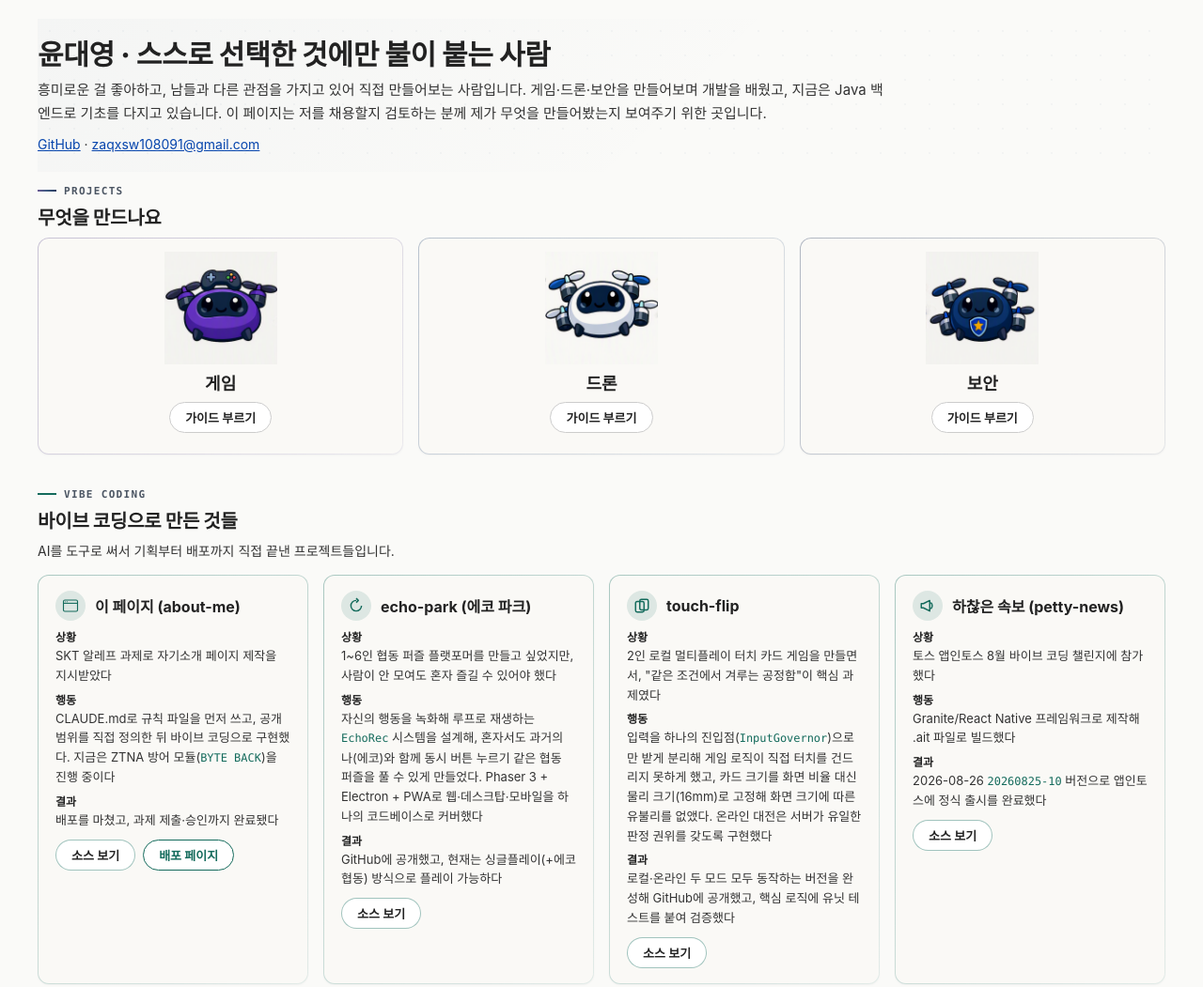
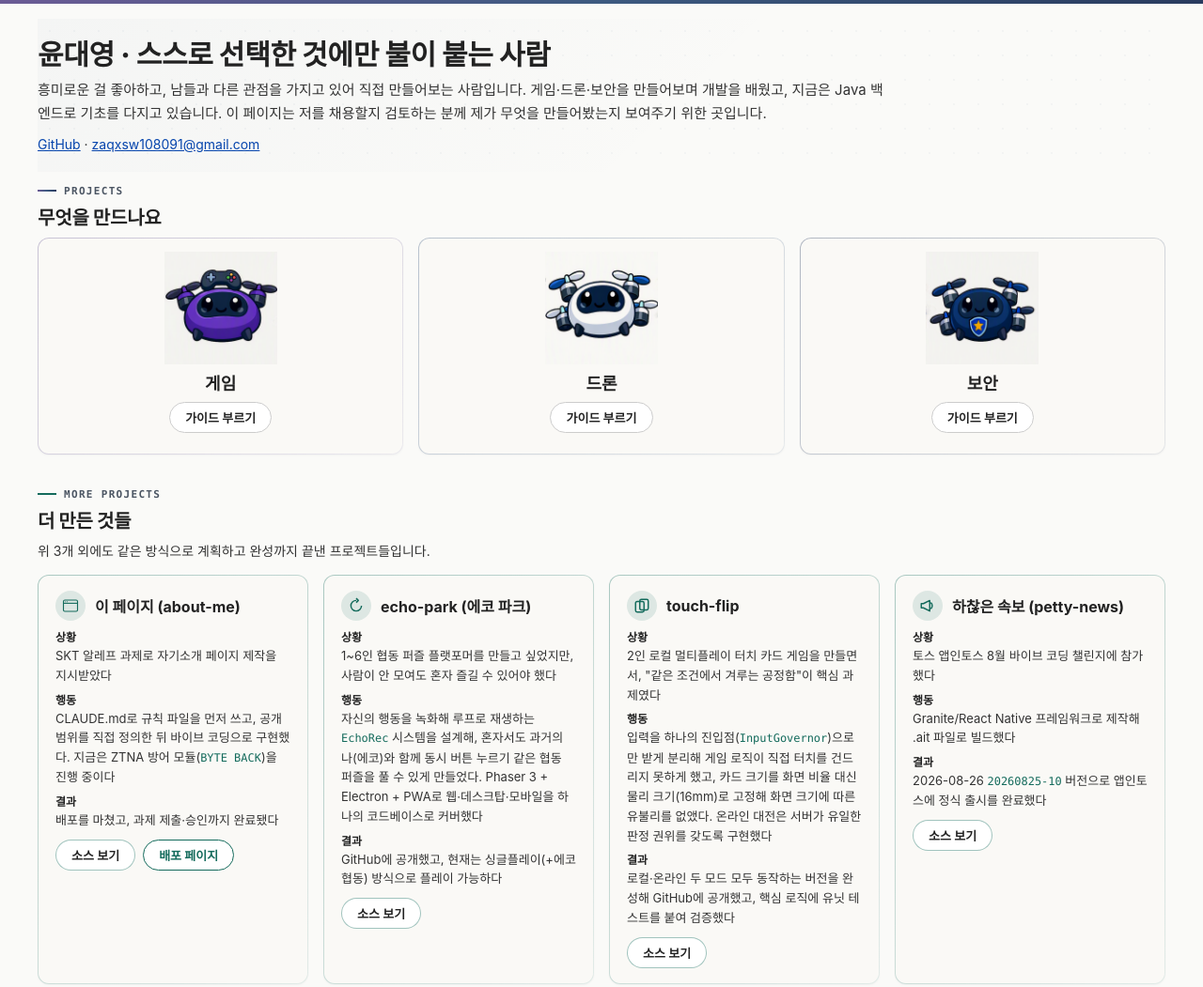
Before and after one commit to zaqxsw108091-create/about-me, a plain HTML site: page index.html in a window 1280 px wide. Shown: the top 1051 px of the page at 94% size. Drawn offline with Linux system fonts and the light colour scheme.

Commit message:
업그레이드

```diff
--- a/index.html
+++ b/index.html
@@ -35,6 +35,17 @@
     color: #333;
     background: #fafaf8;
     padding: 20px 40px;
+  }
+
+  .top-accent-bar {
+    position: fixed;
+    top: 0;
+    left: 0;
+    width: 100%;
+    height: 4px;
+    z-index: 999;
+    background: linear-gradient(90deg, var(--accent-game), var(--accent-drone), var(--accent-security));
+    pointer-events: none;
   }
 
   .scroll-progress {
@@ -599,6 +610,7 @@
 </head>
 <body>
 
+  <div class="top-accent-bar" aria-hidden="true"></div>
   <div class="scroll-progress" aria-hidden="true"><div class="scroll-progress-fill"></div></div>
 
   <header>
@@ -697,9 +709,9 @@
 
     </div>
 
-    <p class="section-label section-label-vibe">VIBE CODING</p>
-    <h2>바이브 코딩으로 만든 것들</h2>
-    <p class="vibe-intro">AI를 도구로 써서 기획부터 배포까지 직접 끝낸 프로젝트들입니다.</p>
+    <p class="section-label section-label-vibe">MORE PROJECTS</p>
+    <h2>더 만든 것들</h2>
+    <p class="vibe-intro">위 3개 외에도 같은 방식으로 계획하고 완성까지 끝낸 프로젝트들입니다.</p>
     <div class="vibe-row">
       <article class="vibe-card">
         <div class="vibe-card-head">
```
Also changed, not shown: 1 other file.
